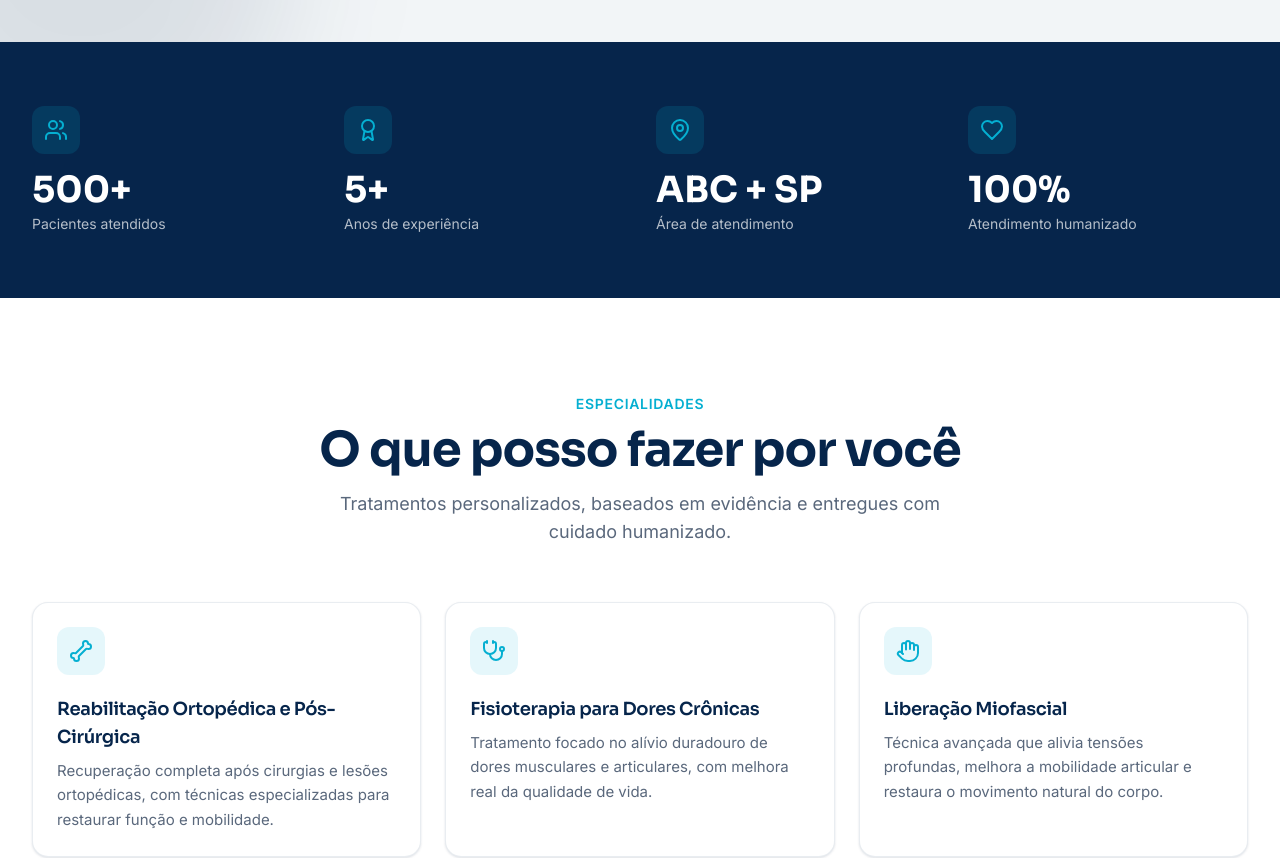
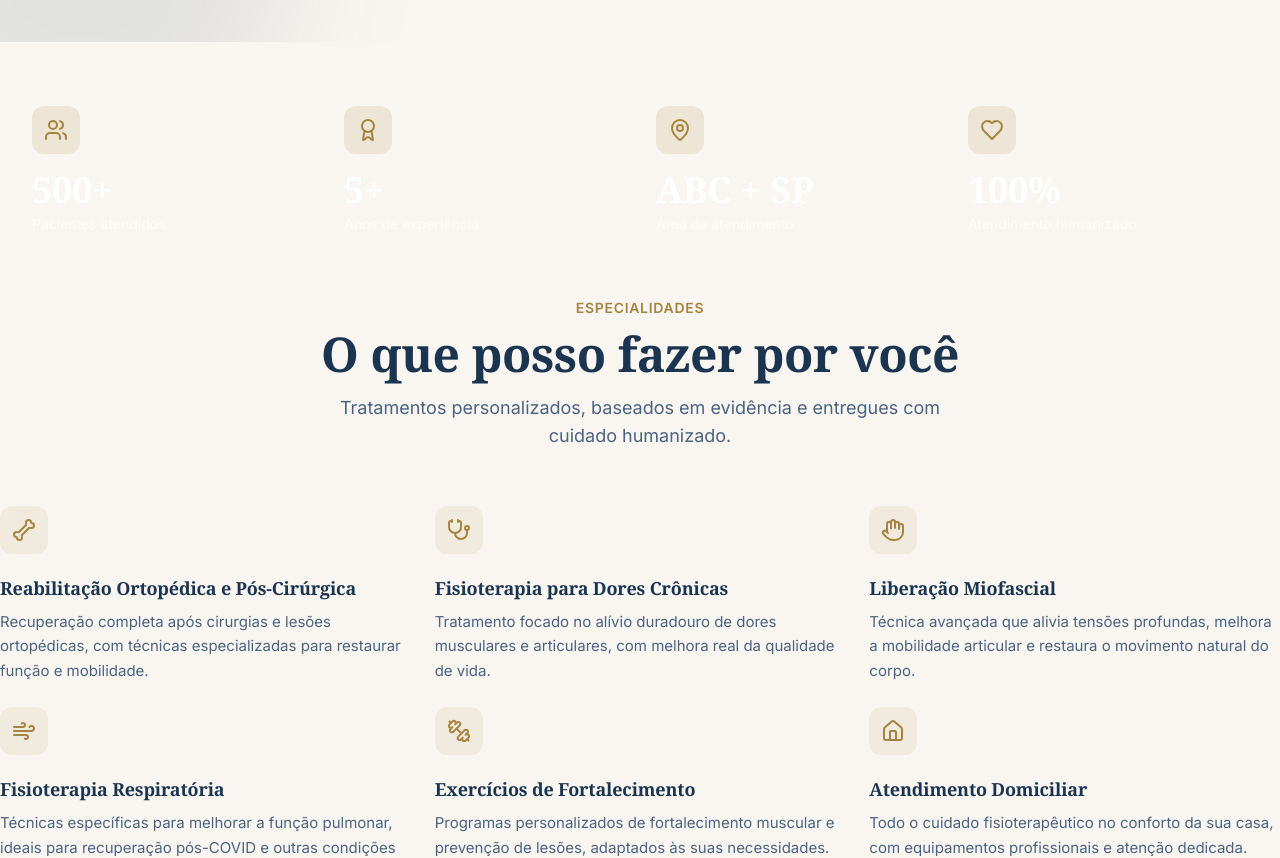
Before and after one commit to Alexandrepavao/hugo-pavao-fisio-home, a React (Vite) app: page / in a window 1280 px wide. Shown: the part 950-1808 px from the top of the page. Built offline with nearby package versions, Linux system fonts and the light colour scheme.

Commit message:
Changes
Co-authored-by: Alexandrepavao <227620851+Alexandrepavao@users.noreply.github.com>

```diff
--- /dev/null
+++ b/src/components/Divider.tsx
@@ -0,0 +1,7 @@
+const Divider = ({ className = "" }: { className?: string }) => (
+  <div className={`hp-divider ${className}`} aria-hidden="true">
+    <span className="hp-divider-dot" />
+  </div>
+);
+
+export default Divider;
--- a/src/index.css
+++ b/src/index.css
@@ -2,65 +2,57 @@
 @tailwind components;
 @tailwind utilities;
 
-/* Hugo Pavão Fisioterapia — Premium Healthcare Design System
+/* HP Fisioterapia — Editorial Healthcare Design System
    All colors MUST be HSL.
 */
 
 @layer base {
   :root {
-    /* Base */
-    --background: 0 0% 100%;
-    --foreground: 215 35% 12%;
+    /* Cream base — #FAF8F3 */
+    --background: 40 39% 96%;
+    --foreground: 210 49% 16%;
 
+    /* #FFFFFF cards */
     --card: 0 0% 100%;
-    --card-foreground: 215 35% 12%;
+    --card-foreground: 210 49% 16%;
 
     --popover: 0 0% 100%;
-    --popover-foreground: 215 35% 12%;
+    --popover-foreground: 210 49% 16%;
 
-    /* Brand — deep navy */
-    --primary: 213 85% 16%;
-    --primary-light: 213 70% 28%;
-    --primary-foreground: 0 0% 100%;
+    /* Navy — #1B3350 primary, #14283D deep */
+    --primary: 212 50% 21%;
+    --primary-foreground: 40 39% 96%;
+    --navy-900: 210 49% 16%;
+    --navy-700: 212 50% 21%;
+    --navy-400: 213 26% 40%;
 
-    /* Accent — turquoise */
-    --accent: 190 95% 42%;
-    --accent-hover: 190 95% 36%;
+    /* Gold accent — #A6873F */
+    --accent: 40 45% 45%;
     --accent-foreground: 0 0% 100%;
 
-    /* Neutrals */
-    --secondary: 210 25% 96%;
-    --secondary-foreground: 215 35% 12%;
+    --secondary: 0 0% 100%;
+    --secondary-foreground: 210 49% 16%;
 
-    --muted: 210 20% 96%;
-    --muted-foreground: 215 16% 42%;
+    --muted: 40 25% 93%;
+    --muted-foreground: 213 26% 40%;
 
     /* WhatsApp */
-    --whatsapp: 142 70% 45%;
-    --whatsapp-hover: 142 70% 38%;
+    --whatsapp: 142 63% 38%;
+    --whatsapp-hover: 142 63% 31%;
     --whatsapp-foreground: 0 0% 100%;
 
-    --destructive: 0 84% 60%;
+    --destructive: 0 70% 45%;
     --destructive-foreground: 0 0% 100%;
 
-    --border: 214 20% 90%;
-    --input: 214 20% 94%;
-    --ring: 190 95% 42%;
+    /* #D8D2C4 */
+    --border: 44 24% 81%;
+    --input: 44 24% 81%;
+    --ring: 212 50% 21%;
 
-    --radius: 0.875rem;
+    --radius: 0.25rem;
 
-    /* Gradients */
-    --gradient-primary: linear-gradient(135deg, hsl(var(--primary)), hsl(var(--primary-light)));
-    --gradient-hero: linear-gradient(135deg, hsl(var(--primary) / 0.92), hsl(213 80% 22% / 0.85));
-    --gradient-accent: linear-gradient(135deg, hsl(var(--accent)), hsl(200 90% 50%));
-
-    /* Shadows */
-    --shadow-soft: 0 1px 2px hsl(var(--primary) / 0.06), 0 1px 3px hsl(var(--primary) / 0.08);
-    --shadow-md: 0 4px 12px -2px hsl(var(--primary) / 0.10);
-    --shadow-lg: 0 18px 40px -12px hsl(var(--primary) / 0.20);
-    --shadow-accent: 0 10px 30px -10px hsl(var(--accent) / 0.45);
-
-    --transition-smooth: all 0.3s cubic-bezier(0.4, 0, 0.2, 1);
+    --shadow-soft: 0 1px 2px hsl(var(--navy-900) / 0.04);
+    --shadow-card: 0 8px 30px -18px hsl(var(--navy-900) / 0.25);
   }
 }
 
@@ -72,61 +64,60 @@
   body {
     @apply bg-background text-foreground antialiased;
     font-family: 'Inter', system-ui, sans-serif;
-    font-size: 16px;
+    font-size: 17px;
+    line-height: 1.7;
   }
 
   h1, h2, h3, h4 {
-    font-family: 'Sora', 'Inter', sans-serif;
-    letter-spacing: -0.02em;
+    font-family: 'Fraunces', Georgia, serif;
+    font-weight: 400;
+    letter-spacing: -0.01em;
   }
 }
 
 @layer components {
+  .eyebrow {
+    @apply text-[11px] uppercase tracking-[0.28em] text-accent font-medium;
+    font-family: 'Fraunces', Georgia, serif;
+  }
+
+  .section {
+    @apply py-24 px-6 sm:px-8 lg:py-32;
+  }
+
+  .container-hp {
+    @apply max-w-6xl mx-auto;
+  }
+
+  /* Signature divider: line — dot — line */
+  .hp-divider {
+    @apply flex items-center justify-center gap-3;
+  }
+  .hp-divider::before,
+  .hp-divider::after {
+    content: "";
+    @apply block h-px w-14 bg-border;
+  }
+  .hp-divider-dot {
+    @apply block h-1 w-1 rounded-full bg-accent;
+  }
+
+  .card-hp {
+    @apply bg-card border border-border p-8 transition-all duration-300;
+  }
+  .card-hp:hover {
+    border-color: hsl(var(--accent) / 0.5);
+    box-shadow: var(--shadow-card);
+  }
+
   .whatsapp-float {
-    @apply fixed bottom-5 right-5 sm:bottom-6 sm:right-6 z-50 flex h-14 w-14 items-center justify-center rounded-full transition-all duration-300 hover:scale-110;
+    @apply fixed bottom-6 right-6 z-50 flex h-14 w-14 items-center justify-center rounded-full transition-all duration-300 hover:scale-105;
     background: hsl(var(--whatsapp));
-    box-shadow: var(--shadow-lg), 0 0 0 0 hsl(var(--whatsapp) / 0.6);
-    animation: pulse-whatsapp 2.4s infinite;
+    box-shadow: 0 10px 30px -8px hsl(var(--navy-900) / 0.4);
   }
   .whatsapp-float:hover { background: hsl(var(--whatsapp-hover)); }
 
-  .hero-gradient { background: var(--gradient-hero); }
-  .bg-soft { background: hsl(var(--secondary)); }
-  .bg-navy { background: hsl(var(--primary)); }
-
-  .card-pro {
-    @apply bg-card rounded-2xl border border-border/70 p-6 transition-all duration-300;
-    box-shadow: var(--shadow-soft);
-  }
-  .card-pro:hover {
-    box-shadow: var(--shadow-lg);
-    border-color: hsl(var(--accent) / 0.4);
-    transform: translateY(-4px);
-  }
-
-  .section-padding-lg {
-    @apply py-20 px-4 sm:py-24 sm:px-6 lg:px-8;
-  }
-
-  .btn-accent {
-    background: hsl(var(--accent));
-    color: hsl(var(--accent-foreground));
-  }
-  .btn-accent:hover { background: hsl(var(--accent-hover)); }
-
-  .reveal {
-    opacity: 0;
-    transform: translateY(20px);
-    animation: reveal-up 0.7s ease-out forwards;
+  .placeholder-box {
+    @apply flex items-center justify-center border border-dashed border-accent/50 bg-accent/5 text-center text-[13px] uppercase tracking-[0.16em] text-accent px-6 py-4;
   }
 }
-
-@keyframes pulse-whatsapp {
-  0%   { box-shadow: var(--shadow-lg), 0 0 0 0 hsl(var(--whatsapp) / 0.6); }
-  70%  { box-shadow: var(--shadow-lg), 0 0 0 14px hsl(var(--whatsapp) / 0); }
-  100% { box-shadow: var(--shadow-lg), 0 0 0 0 hsl(var(--whatsapp) / 0); }
-}
-
-@keyframes reveal-up {
-  to { opacity: 1; transform: translateY(0); }
-}
--- /dev/null
+++ b/src/lib/contact.ts
@@ -0,0 +1,21 @@
+export const WHATSAPP_PACIENTES = "5511959075351";
+export const WHATSAPP_PROFISSIONAIS = "5511913634424";
+
+export const WHATSAPP_PACIENTES_DISPLAY = "(11) 95907-5351";
+export const WHATSAPP_PROFISSIONAIS_DISPLAY = "(11) 91363-4424";
+
+const MSG_PACIENTE =
+  "Olá! Gostaria de agendar uma avaliação de fisioterapia domiciliar.";
+const MSG_PROFISSIONAL =
+  "Olá! Sou fisioterapeuta e tenho interesse em fazer parte da equipe HP Fisioterapia.";
+
+export const linkPaciente = `https://wa.me/${WHATSAPP_PACIENTES}?text=${encodeURIComponent(
+  MSG_PACIENTE
+)}`;
+
+export const linkProfissional = `https://wa.me/${WHATSAPP_PROFISSIONAIS}?text=${encodeURIComponent(
+  MSG_PROFISSIONAL
+)}`;
+
+export const openPaciente = () => window.open(linkPaciente, "_blank");
+export const openProfissional = () => window.open(linkProfissional, "_blank");
--- a/tailwind.config.ts
+++ b/tailwind.config.ts
@@ -18,7 +18,7 @@ export default {
 		extend: {
 			fontFamily: {
 				sans: ['Inter', 'system-ui', 'sans-serif'],
-				display: ['Sora', 'Inter', 'sans-serif']
+				display: ['Fraunces', 'Georgia', 'serif']
 			},
 			colors: {
 				border: 'hsl(var(--border))',
@@ -26,9 +26,13 @@ export default {
 				ring: 'hsl(var(--ring))',
 				background: 'hsl(var(--background))',
 				foreground: 'hsl(var(--foreground))',
+				navy: {
+					900: 'hsl(var(--navy-900))',
+					700: 'hsl(var(--navy-700))',
+					400: 'hsl(var(--navy-400))'
+				},
 				primary: {
 					DEFAULT: 'hsl(var(--primary))',
-					light: 'hsl(var(--primary-light))',
 					foreground: 'hsl(var(--primary-foreground))'
 				},
 				secondary: {
@@ -45,7 +49,6 @@ export default {
 				},
 				accent: {
 					DEFAULT: 'hsl(var(--accent))',
-					hover: 'hsl(var(--accent-hover))',
 					foreground: 'hsl(var(--accent-foreground))'
 				},
 				popover: {
@@ -64,18 +67,18 @@ export default {
 			},
 			borderRadius: {
 				lg: 'var(--radius)',
-				md: 'calc(var(--radius) - 2px)',
-				sm: 'calc(var(--radius) - 4px)'
+				md: 'calc(var(--radius) - 1px)',
+				sm: 'calc(var(--radius) - 2px)'
 			},
 			keyframes: {
 				'accordion-down': { from: { height: '0' }, to: { height: 'var(--radix-accordion-content-height)' } },
 				'accordion-up': { from: { height: 'var(--radix-accordion-content-height)' }, to: { height: '0' } },
-				'fade-in': { '0%': { opacity: '0', transform: 'translateY(16px)' }, '100%': { opacity: '1', transform: 'translateY(0)' } }
+				'fade-in': { '0%': { opacity: '0', transform: 'translateY(14px)' }, '100%': { opacity: '1', transform: 'translateY(0)' } }
 			},
 			animation: {
 				'accordion-down': 'accordion-down 0.2s ease-out',
 				'accordion-up': 'accordion-up 0.2s ease-out',
-				'fade-in': 'fade-in 0.7s ease-out both'
+				'fade-in': 'fade-in 0.8s ease-out both'
 			}
 		}
 	},
```
